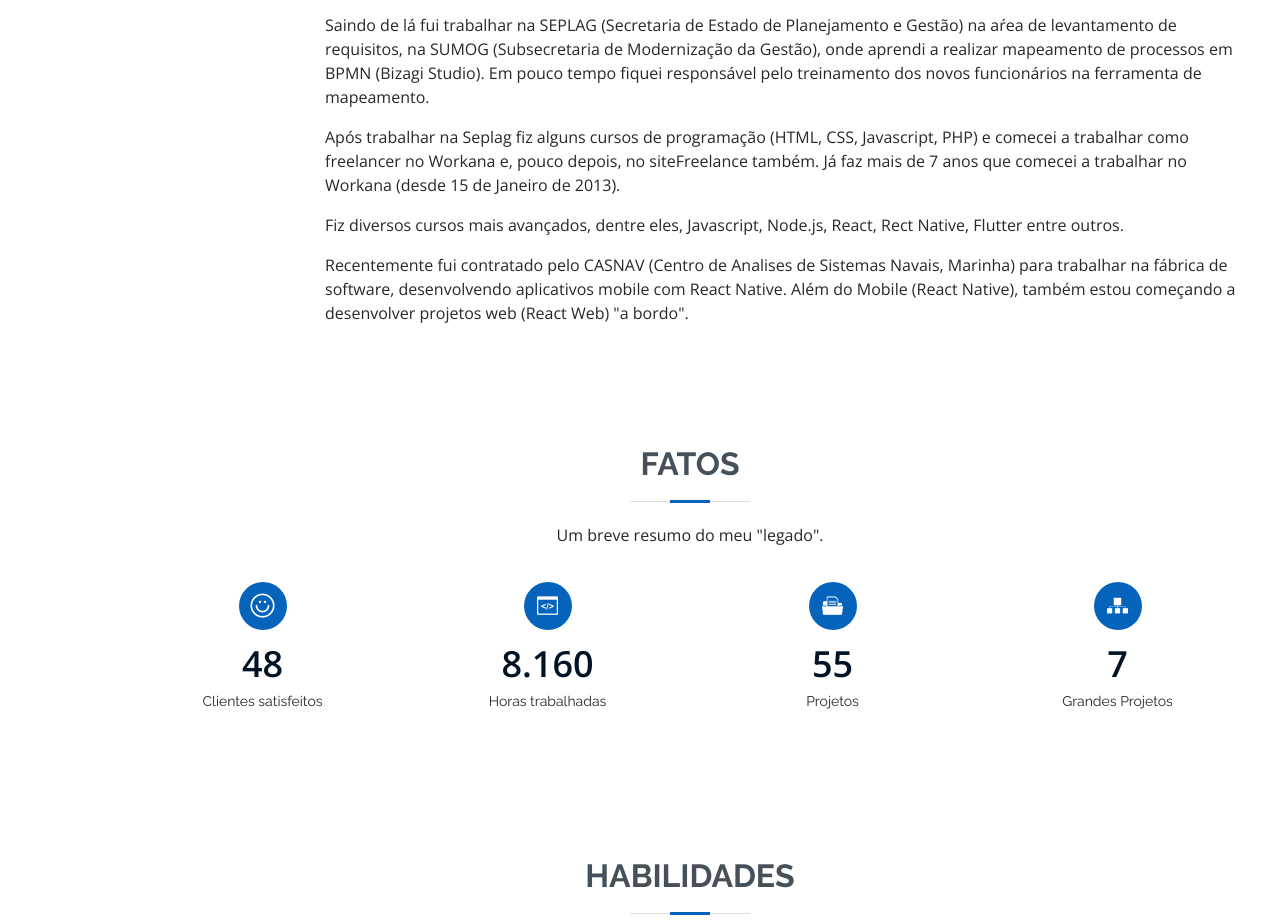
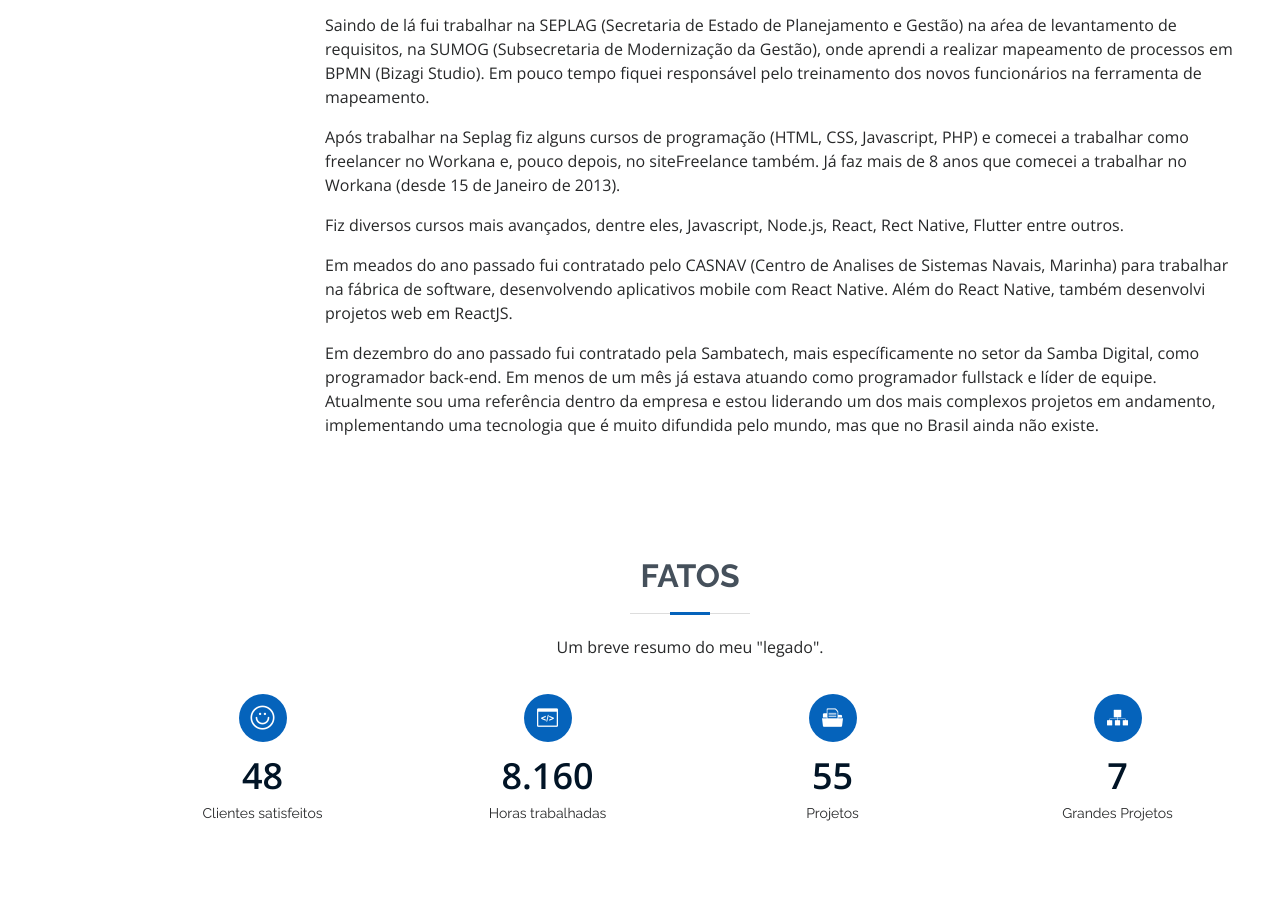
Before and after one commit to PedroCF87/PEdroCF87.github.io, a plain HTML site: page index.html in a window 1280 px wide. Shown: the part 1323-2245 px from the top of the page. Drawn offline with nearby package versions, Linux system fonts and the light colour scheme.

Commit message:
Update index.html

```diff
--- a/index.html
+++ b/index.html
@@ -117,16 +117,22 @@
             </p>
             <p>
               Após trabalhar na Seplag fiz alguns cursos de programação (HTML, CSS, Javascript, PHP) e comecei a trabalhar
-              como freelancer no Workana e, pouco depois, no siteFreelance também. Já faz mais de 7 anos que comecei
+              como freelancer no Workana e, pouco depois, no siteFreelance também. Já faz mais de 8 anos que comecei
               a trabalhar no Workana (desde 15 de Janeiro de 2013).
             </p>
             <p>
               Fiz diversos cursos mais avançados, dentre eles, Javascript, Node.js, React, Rect Native, Flutter entre outros.
             </p>
             <p>
-              Recentemente fui contratado pelo CASNAV (Centro de Analises de Sistemas Navais, Marinha) para
-              trabalhar na fábrica de software, desenvolvendo aplicativos mobile com React Native. Além do Mobile
-              (React Native), também estou começando a desenvolver projetos web (React Web) "a bordo".
+              Em meados do ano passado fui contratado pelo CASNAV (Centro de Analises de Sistemas Navais, Marinha) para
+              trabalhar na fábrica de software, desenvolvendo aplicativos mobile com React Native. Além do React Native,
+              também desenvolvi projetos web em ReactJS.
+            </p>
+            <p>
+              Em dezembro do ano passado fui contratado pela Sambatech, mais específicamente no setor da Samba Digital, como programador
+              back-end. Em menos de um mês já estava atuando como programador fullstack e líder de equipe. Atualmente sou uma referência
+              dentro da empresa e estou liderando um dos mais complexos projetos em andamento, implementando uma tecnologia que é
+              muito difundida pelo mundo, mas que no Brasil ainda não existe.
             </p>
           </div>
         </div>
```
